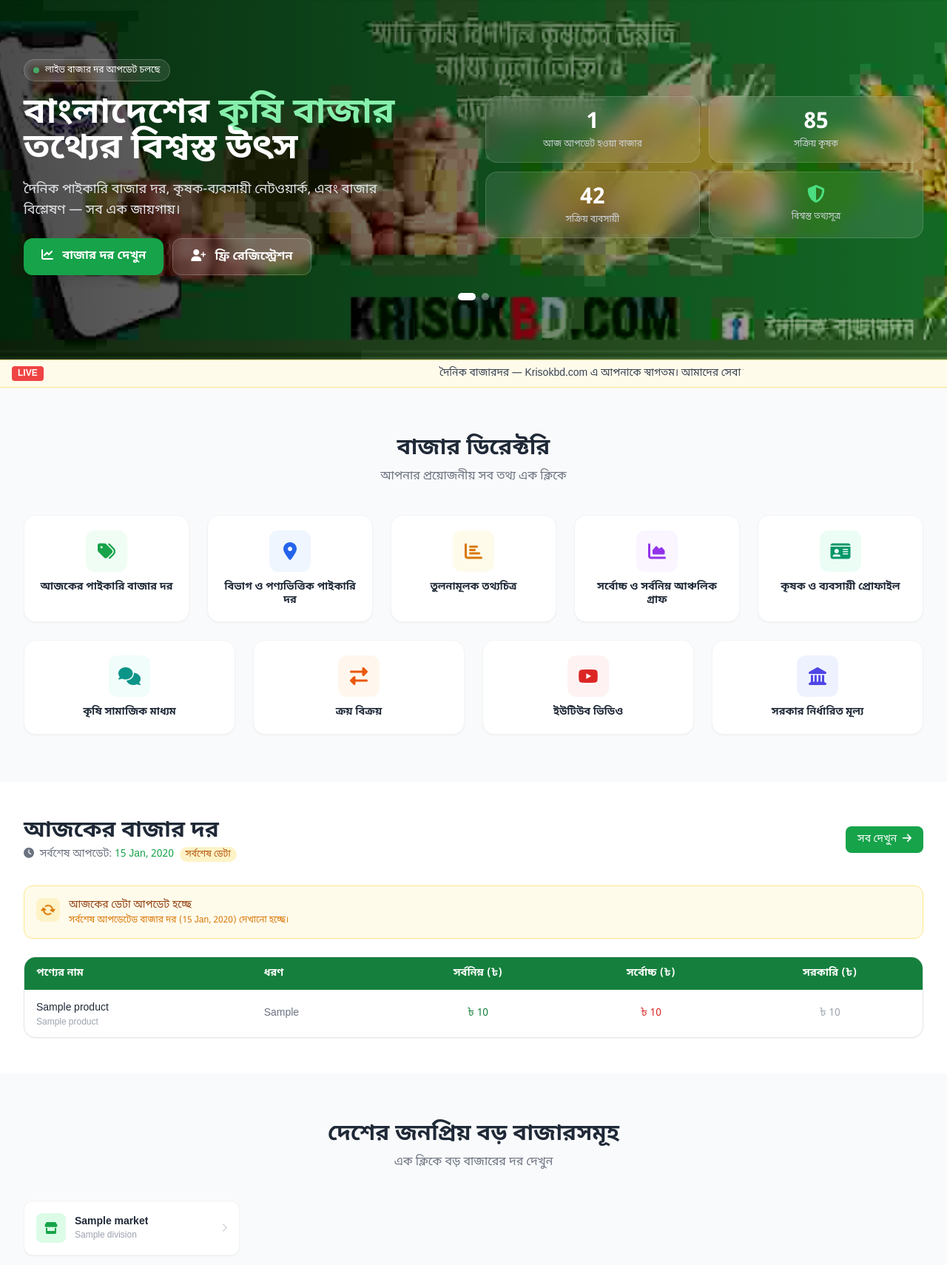
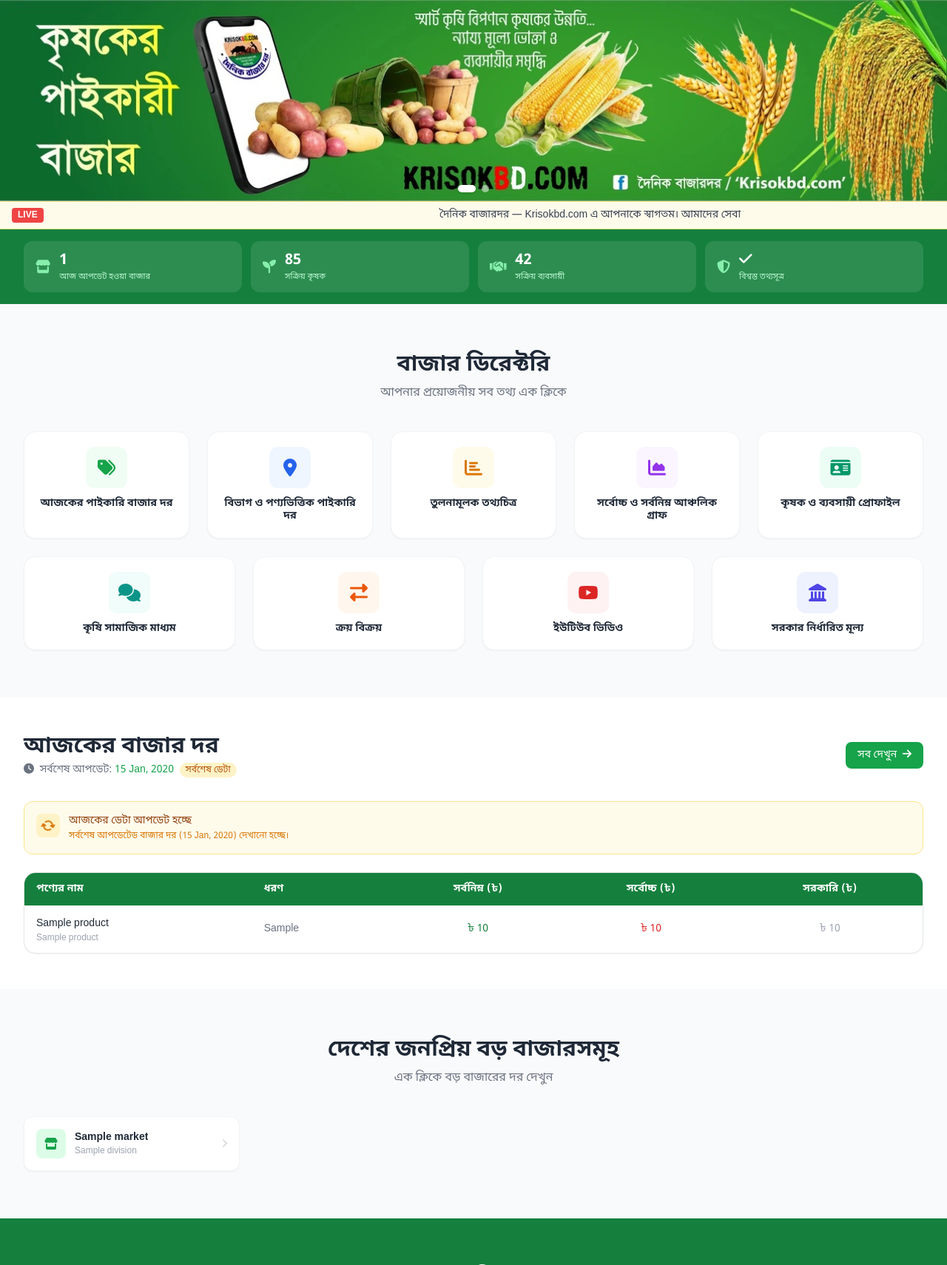
Before and after one commit to tanmoymondal1312/KrisokBD, a Django app: page / in a window 1280 px wide. Shown: the part 64-1774 px from the top of the page at 74% size. Run offline with Django 5.2, Linux system fonts and the light colour scheme; tables that the repository leaves empty hold one stand-in row (values such as "Sample post"); some libraries are stand-ins or nearby versions.

Commit message:
Auto-save changes

```diff
--- a/templates/core/home.html
+++ b/templates/core/home.html
@@ -5,78 +5,20 @@
 
 {% block content %}
 
-<!-- Hero Section with Image Slider -->
-<section class="relative overflow-hidden" x-data="{ slide: 0 }" x-init="setInterval(() => slide = (slide + 1) % 2, 5000)">
-
-    <!-- Background Slides -->
-    <div class="absolute inset-0">
-        <div class="absolute inset-0 transition-opacity duration-1000" :class="slide === 0 ? 'opacity-100' : 'opacity-0'">
-            <img src="{% static 'images/hero1.jpeg' %}" alt="KrisokBD" class="w-full h-full object-cover">
-        </div>
-        <div class="absolute inset-0 transition-opacity duration-1000" :class="slide === 1 ? 'opacity-100' : 'opacity-0'">
-            <img src="{% static 'images/hero2.jpeg' %}" alt="KrisokBD" class="w-full h-full object-cover">
-        </div>
-        <div class="absolute inset-0 bg-gradient-to-r from-black/70 via-black/50 to-black/30"></div>
-    </div>
-
-    <div class="relative max-w-7xl mx-auto px-4 sm:px-6 lg:px-8 py-14 md:py-20">
-        <div class="grid md:grid-cols-2 gap-8 items-center">
-            <!-- Left: Text Content -->
-            <div>
-                <div class="inline-flex items-center gap-2 px-3 py-1.5 bg-white/10 backdrop-blur-sm border border-white/20 rounded-full text-white text-xs font-medium mb-5">
-                    <span class="w-2 h-2 bg-green-400 rounded-full animate-pulse"></span>
-                    লাইভ বাজার দর আপডেট চলছে
-                </div>
-                <h1 class="text-3xl md:text-4xl lg:text-5xl font-extrabold text-white leading-tight mb-4">
-                    বাংলাদেশের <span class="text-primary-300">কৃষি বাজার</span> তথ্যের বিশ্বস্ত উৎস
-                </h1>
-                <p class="text-gray-200 text-base md:text-lg mb-6 leading-relaxed max-w-lg">
-                    দৈনিক পাইকারি বাজার দর, কৃষক-ব্যবসায়ী নেটওয়ার্ক, এবং বাজার বিশ্লেষণ — সব এক জায়গায়।
-                </p>
-                <div class="flex flex-wrap gap-3">
-                    <a href="#market-directory" class="px-6 py-3 bg-primary-600 text-white font-semibold rounded-xl hover:bg-primary-700 transition shadow-lg">
-                        <i class="fas fa-chart-line mr-2"></i> বাজার দর দেখুন
-                    </a>
-                    <a href="{% url 'accounts:register' %}" class="px-6 py-3 bg-white/10 backdrop-blur-sm text-white font-semibold rounded-xl hover:bg-white/20 transition border border-white/20">
-                        <i class="fas fa-user-plus mr-2"></i> ফ্রি রেজিস্ট্রেশন
-                    </a>
-                </div>
-            </div>
-
-            <!-- Right: Stats Cards -->
-            <div class="grid grid-cols-2 gap-3">
-                <div class="bg-white/10 backdrop-blur-md border border-white/15 rounded-2xl p-4 text-center">
-                    <div class="text-2xl md:text-3xl font-bold text-white">{{ stats.markets_updated }}</div>
-                    <div class="text-gray-300 text-xs mt-1">আজ আপডেট হওয়া বাজার</div>
-                </div>
-                <div class="bg-white/10 backdrop-blur-md border border-white/15 rounded-2xl p-4 text-center">
-                    <div class="text-2xl md:text-3xl font-bold text-white">{{ stats.active_farmers }}</div>
-                    <div class="text-gray-300 text-xs mt-1">সক্রিয় কৃষক</div>
-                </div>
-                <div class="bg-white/10 backdrop-blur-md border border-white/15 rounded-2xl p-4 text-center">
-                    <div class="text-2xl md:text-3xl font-bold text-white">{{ stats.active_traders }}</div>
-                    <div class="text-gray-300 text-xs mt-1">সক্রিয় ব্যবসায়ী</div>
-                </div>
-                <div class="bg-white/10 backdrop-blur-md border border-white/15 rounded-2xl p-4 text-center">
-                    {% if top_change %}
-                    <div class="text-2xl md:text-3xl font-bold {% if top_change.direction == 'up' %}text-red-400{% elif top_change.direction == 'down' %}text-green-400{% else %}text-white{% endif %}">
-                        {% if top_change.direction == 'up' %}<i class="fas fa-arrow-up text-lg"></i>{% elif top_change.direction == 'down' %}<i class="fas fa-arrow-down text-lg"></i>{% else %}—{% endif %}
-                        {{ top_change.change_pct }}%
-                    </div>
-                    <div class="text-gray-300 text-xs mt-1">{{ top_change.product.name }} মূল্য পরিবর্তন</div>
-                    {% else %}
-                    <div class="text-2xl font-bold text-primary-400"><i class="fas fa-shield-alt"></i></div>
-                    <div class="text-gray-300 text-xs mt-1">বিশ্বস্ত তথ্যসূত্র</div>
-                    {% endif %}
-                </div>
-            </div>
-        </div>
-
-        <!-- Slide Dots -->
-        <div class="flex justify-center gap-2 mt-6">
-            <button @click="slide = 0" class="w-2.5 h-2.5 rounded-full transition-all" :class="slide === 0 ? 'bg-white w-6' : 'bg-white/40'"></button>
-            <button @click="slide = 1" class="w-2.5 h-2.5 rounded-full transition-all" :class="slide === 1 ? 'bg-white w-6' : 'bg-white/40'"></button>
-        </div>
+<!-- Hero Image Slider -->
+<section class="relative w-full overflow-hidden" x-data="{ slide: 0 }" x-init="setInterval(() => slide = (slide + 1) % 2, 5000)">
+    <!-- Slide 1 -->
+    <img src="{% static 'images/hero1.webp' %}" alt="কৃষকের পাইকারী বাজার"
+         class="w-full h-auto block transition-opacity duration-1000"
+         :class="slide === 0 ? 'opacity-100' : 'opacity-0 absolute inset-0'">
+    <!-- Slide 2 -->
+    <img src="{% static 'images/hero2.webp' %}" alt="নিরাপদ লেনদেন"
+         class="w-full h-auto transition-opacity duration-1000"
+         :class="slide === 1 ? 'opacity-100 block' : 'opacity-0 absolute inset-0'">
+    <!-- Dots -->
+    <div class="absolute bottom-3 left-1/2 -translate-x-1/2 flex gap-2">
+        <button @click="slide = 0" class="w-2.5 h-2.5 rounded-full transition-all" :class="slide === 0 ? 'bg-white w-6 shadow' : 'bg-white/50'"></button>
+        <button @click="slide = 1" class="w-2.5 h-2.5 rounded-full transition-all" :class="slide === 1 ? 'bg-white w-6 shadow' : 'bg-white/50'"></button>
     </div>
 </section>
 
@@ -96,6 +38,52 @@
         @keyframes marquee { 0% { transform: translateX(100%); } 100% { transform: translateX(-100%); } }
     </style>
 </div>
+
+<!-- Quick Stats Bar -->
+<section class="bg-primary-700 py-4">
+    <div class="max-w-7xl mx-auto px-4 sm:px-6 lg:px-8">
+        <div class="grid grid-cols-2 md:grid-cols-4 gap-3">
+            <div class="flex items-center gap-3 bg-white/10 rounded-xl px-4 py-3">
+                <i class="fas fa-store text-primary-300 text-lg"></i>
+                <div>
+                    <div class="text-xl font-bold text-white">{{ stats.markets_updated }}</div>
+                    <div class="text-primary-200 text-[11px]">আজ আপডেট হওয়া বাজার</div>
+                </div>
+            </div>
+            <div class="flex items-center gap-3 bg-white/10 rounded-xl px-4 py-3">
+                <i class="fas fa-seedling text-primary-300 text-lg"></i>
+                <div>
+                    <div class="text-xl font-bold text-white">{{ stats.active_farmers }}</div>
+                    <div class="text-primary-200 text-[11px]">সক্রিয় কৃষক</div>
+                </div>
+            </div>
+            <div class="flex items-center gap-3 bg-white/10 rounded-xl px-4 py-3">
+                <i class="fas fa-handshake text-primary-300 text-lg"></i>
+                <div>
+                    <div class="text-xl font-bold text-white">{{ stats.active_traders }}</div>
+                    <div class="text-primary-200 text-[11px]">সক্রিয় ব্যবসায়ী</div>
+                </div>
+            </div>
+            <div class="flex items-center gap-3 bg-white/10 rounded-xl px-4 py-3">
+                {% if top_change %}
+                <i class="fas fa-chart-line {% if top_change.direction == 'up' %}text-red-400{% else %}text-green-400{% endif %} text-lg"></i>
+                <div>
+                    <div class="text-xl font-bold {% if top_change.direction == 'up' %}text-red-400{% else %}text-green-400{% endif %}">
+                        {% if top_change.direction == 'up' %}+{% endif %}{{ top_change.change_pct }}%
+                    </div>
+                    <div class="text-primary-200 text-[11px]">{{ top_change.product.name }} মূল্য পরিবর্তন</div>
+                </div>
+                {% else %}
+                <i class="fas fa-shield-alt text-primary-300 text-lg"></i>
+                <div>
+                    <div class="text-xl font-bold text-white"><i class="fas fa-check"></i></div>
+                    <div class="text-primary-200 text-[11px]">বিশ্বস্ত তথ্যসূত্র</div>
+                </div>
+                {% endif %}
+            </div>
+        </div>
+    </div>
+</section>
 
 <!-- Market Directory Section -->
 <section id="market-directory" class="py-12 md:py-16">
```
Also changed, not shown: static/images/hero1.jpeg (deleted), static/images/hero1.webp (added), static/images/hero2.jpeg (deleted), static/images/hero2.webp (added).
